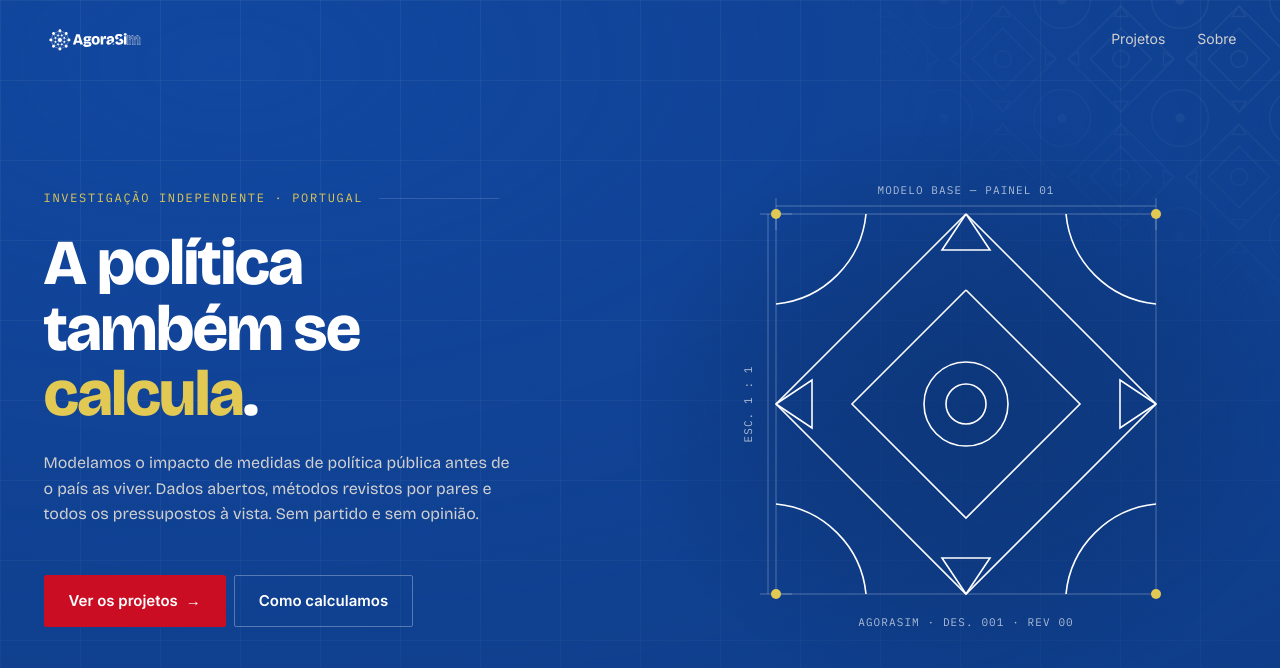
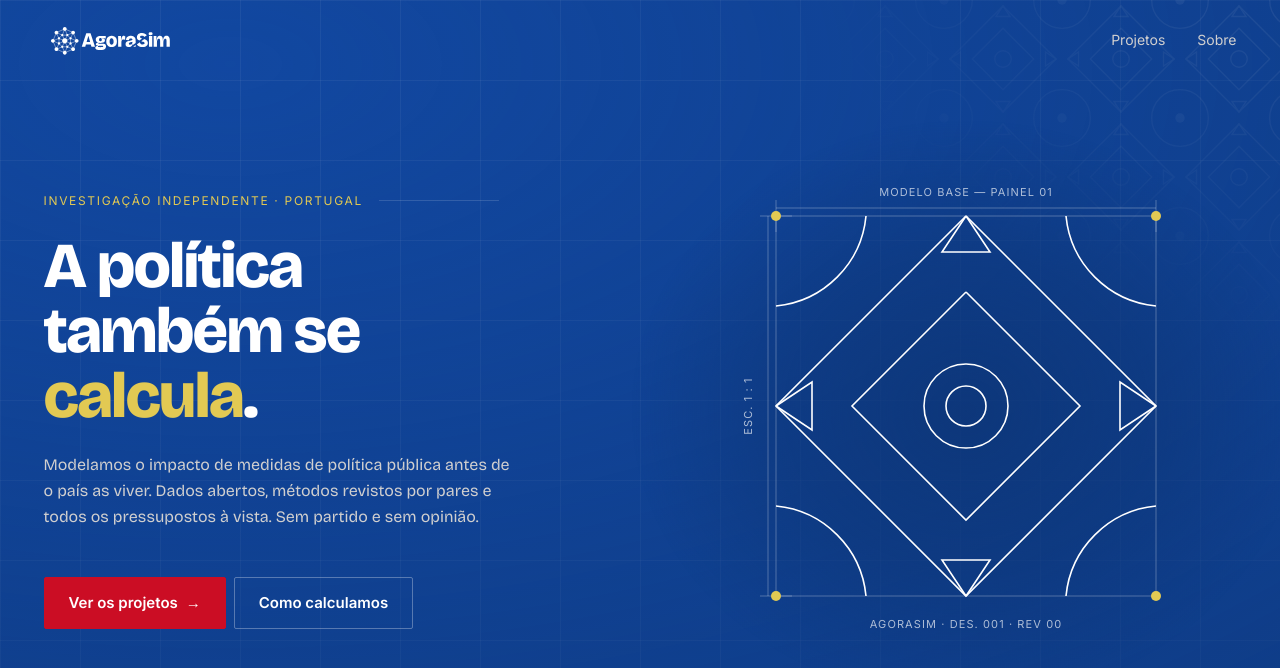
Before and after one commit to Agora-Sim/website, a React (Vite) app: page / in a window 1280 px wide. Shown: the top 668 px of the page. Built offline with nearby package versions, Linux system fonts and the light colour scheme.

Commit message:
fix: fixed font type and logo version

```diff
--- a/index.html
+++ b/index.html
@@ -12,7 +12,7 @@
     <link rel="preconnect" href="https://fonts.googleapis.com" />
     <link rel="preconnect" href="https://fonts.gstatic.com" crossorigin />
     <link
-      href="https://fonts.googleapis.com/css2?family=Bricolage+Grotesque:opsz,wght@12..96,400;12..96,600;12..96,800&family=IBM+Plex+Mono:wght@400;500&family=Inter:wght@400;600&display=swap"
+      href="https://fonts.googleapis.com/css2?family=Bricolage+Grotesque:opsz,wght@12..96,400;12..96,600;12..96,800&family=Inter:wght@400;600&display=swap"
       rel="stylesheet"
     />
   </head>
--- a/src/components/AzulejoPlate.css
+++ b/src/components/AzulejoPlate.css
@@ -28,9 +28,9 @@
 }
 
 .plate__label {
-  font-family: var(--font-mono);
+  font-family: var(--font-technical);
   font-size: 11px;
-  letter-spacing: var(--tracking-mono);
+  letter-spacing: var(--tracking-technical);
   text-transform: uppercase;
   fill: rgba(255, 255, 255, 0.66);
 }
--- a/src/components/Navbar.css
+++ b/src/components/Navbar.css
@@ -35,7 +35,7 @@
 }
 
 .navbar__logo {
-  height: 26px;
+  height: 34px;
   width: auto;
 }
 
@@ -77,6 +77,6 @@
   }
 
   .navbar__logo {
-    height: 22px;
+    height: 28px;
   }
 }
--- a/src/index.css
+++ /dev/null
@@ -1,111 +0,0 @@
-:root {
-  --text: #6b6375;
-  --text-h: #08060d;
-  --bg: #fff;
-  --border: #e5e4e7;
-  --code-bg: #f4f3ec;
-  --accent: #aa3bff;
-  --accent-bg: rgba(170, 59, 255, 0.1);
-  --accent-border: rgba(170, 59, 255, 0.5);
-  --social-bg: rgba(244, 243, 236, 0.5);
-  --shadow:
-    rgba(0, 0, 0, 0.1) 0 10px 15px -3px, rgba(0, 0, 0, 0.05) 0 4px 6px -2px;
-
-  --sans: system-ui, 'Segoe UI', Roboto, sans-serif;
-  --heading: system-ui, 'Segoe UI', Roboto, sans-serif;
-  --mono: ui-monospace, Consolas, monospace;
-
-  font: 18px/145% var(--sans);
-  letter-spacing: 0.18px;
-  color-scheme: light dark;
-  color: var(--text);
-  background: var(--bg);
-  font-synthesis: none;
-  text-rendering: optimizeLegibility;
-  -webkit-font-smoothing: antialiased;
-  -moz-osx-font-smoothing: grayscale;
-
-  @media (max-width: 1024px) {
-    font-size: 16px;
-  }
-}
-
-@media (prefers-color-scheme: dark) {
-  :root {
-    --text: #9ca3af;
-    --text-h: #f3f4f6;
-    --bg: #16171d;
-    --border: #2e303a;
-    --code-bg: #1f2028;
-    --accent: #c084fc;
-    --accent-bg: rgba(192, 132, 252, 0.15);
-    --accent-border: rgba(192, 132, 252, 0.5);
-    --social-bg: rgba(47, 48, 58, 0.5);
-    --shadow:
-      rgba(0, 0, 0, 0.4) 0 10px 15px -3px, rgba(0, 0, 0, 0.25) 0 4px 6px -2px;
-  }
-
-  #social .button-icon {
-    filter: invert(1) brightness(2);
-  }
-}
-
-body {
-  margin: 0;
-}
-
-#root {
-  width: 1126px;
-  max-width: 100%;
-  margin: 0 auto;
-  text-align: center;
-  border-inline: 1px solid var(--border);
-  min-height: 100svh;
-  display: flex;
-  flex-direction: column;
-  box-sizing: border-box;
-}
-
-h1,
-h2 {
-  font-family: var(--heading);
-  font-weight: 500;
-  color: var(--text-h);
-}
-
-h1 {
-  font-size: 56px;
-  letter-spacing: -1.68px;
-  margin: 32px 0;
-  @media (max-width: 1024px) {
-    font-size: 36px;
-    margin: 20px 0;
-  }
-}
-h2 {
-  font-size: 24px;
-  line-height: 118%;
-  letter-spacing: -0.24px;
-  margin: 0 0 8px;
-  @media (max-width: 1024px) {
-    font-size: 20px;
-  }
-}
-p {
-  margin: 0;
-}
-
-code,
-.counter {
-  font-family: var(--mono);
-  display: inline-flex;
-  border-radius: 4px;
-  color: var(--text-h);
-}
-
-code {
-  font-size: 15px;
-  line-height: 135%;
-  padding: 4px 8px;
-  background: var(--code-bg);
-}
--- a/src/styles/global.css
+++ b/src/styles/global.css
@@ -56,7 +56,7 @@ svg {
 
 /* Technical register: eyebrows, dimensions, data labels. */
 .overline {
-  font-family: var(--font-mono);
+  font-family: var(--font-technical);
   font-size: var(--size-overline);
   line-height: var(--leading-overline);
   font-weight: var(--weight-regular);
--- a/src/styles/tokens.css
+++ b/src/styles/tokens.css
@@ -27,8 +27,9 @@
   --font-display: 'Bricolage Grotesque', 'Inter', system-ui, sans-serif;
   --font-body: 'Bricolage Grotesque', 'Inter', system-ui, sans-serif;
   --font-ui: 'Inter', system-ui, sans-serif;
-  /* Not yet approved in 03_Fonts — see 05_Mockups/README.md "quarta fonte" */
-  --font-mono: 'IBM Plex Mono', ui-monospace, monospace;
+  /* Technical register — Inter is the System face in 03_Fonts, and wide
+     tracking is what carries the drawing-label feel without a fourth font. */
+  --font-technical: 'Inter', system-ui, sans-serif;
 
   /* --- 5. Typography: weights --- */
   --weight-regular: 400;
@@ -62,7 +63,7 @@
   --tracking-heading-md: -0.01em;
   --tracking-body: 0;
   --tracking-overline: 0.08em;
-  --tracking-mono: 0.1em;
+  --tracking-technical: 0.1em;
 
   /* --- 9. Space: 8px base unit --- */
   --space-1: 4px;
```
Also changed, not shown: src/assets/logo-fullmark-white.svg.
